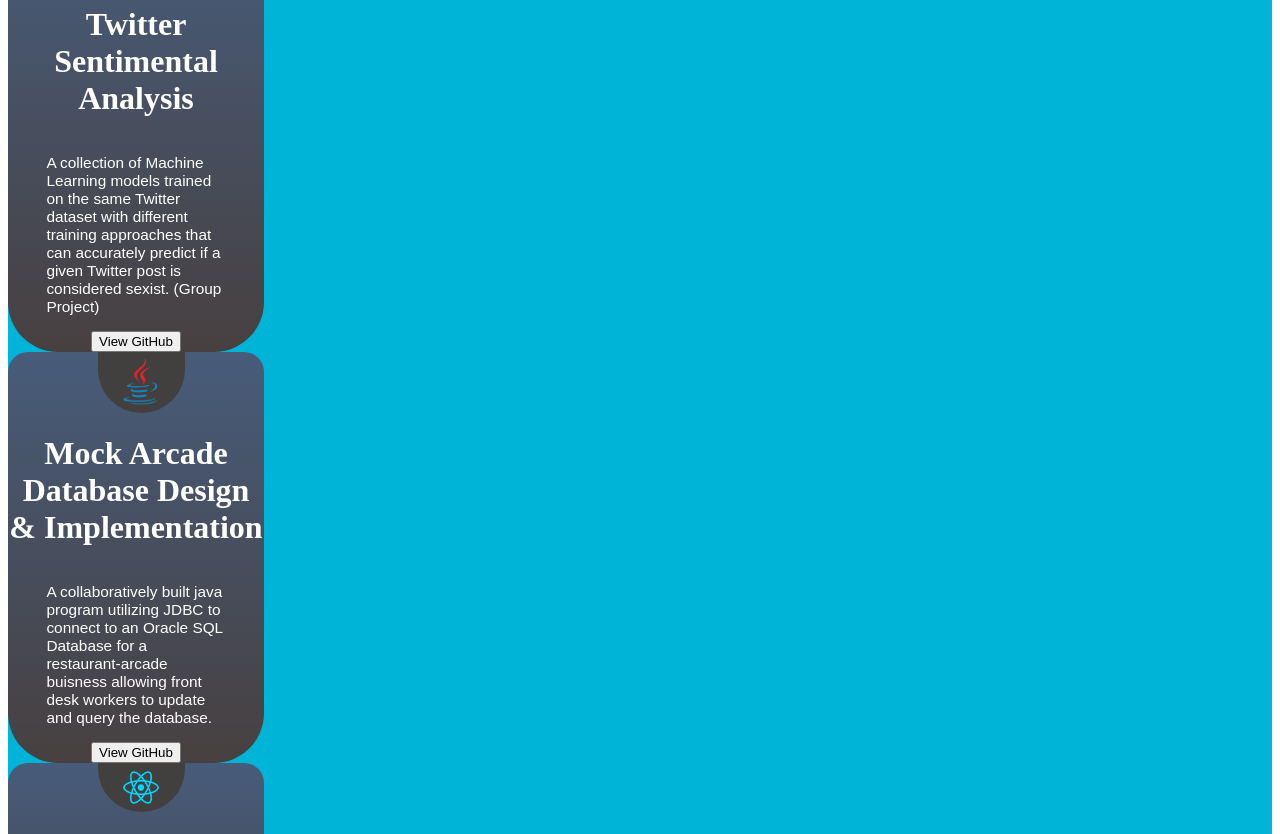
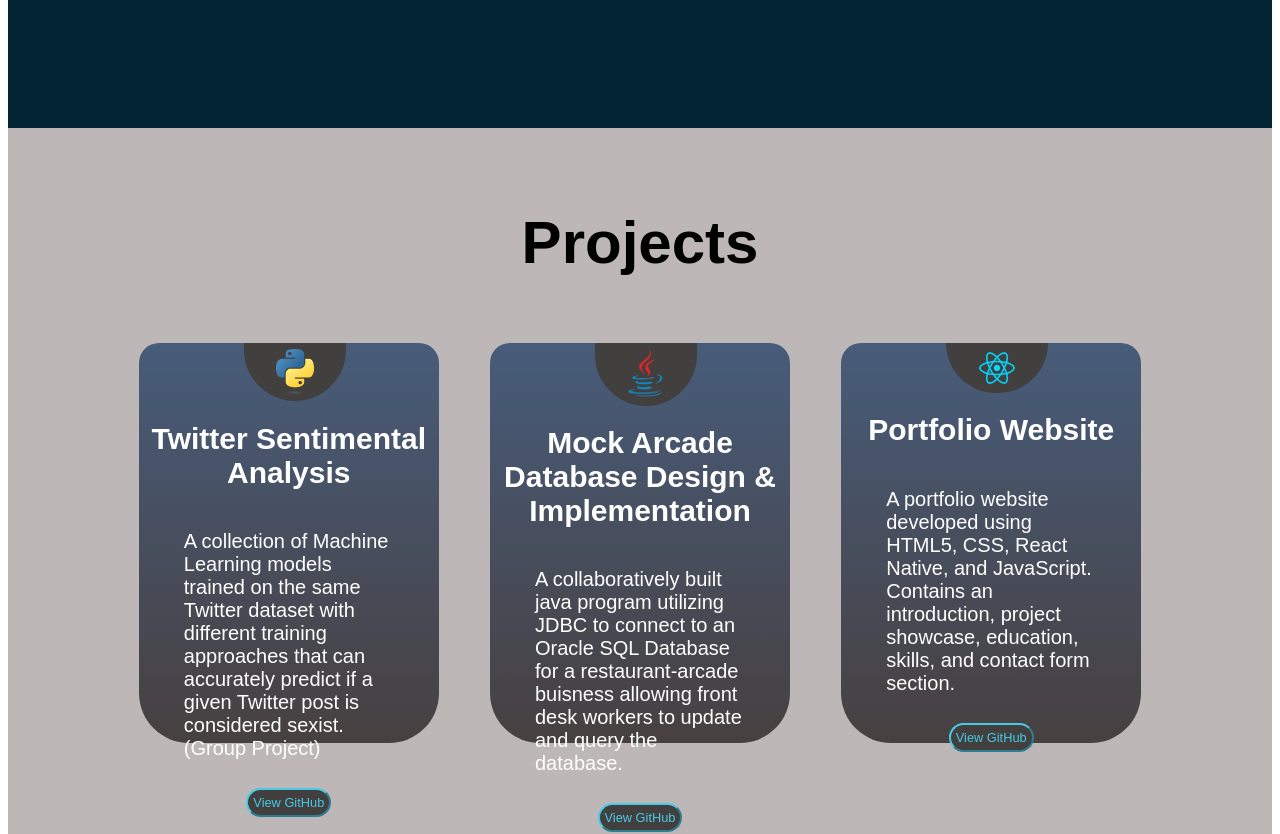
Before and after one commit to Jeziel-BG/PortfolioV2, a React (Create React App) app in the folder portfolio-site/: page / in a window 1280 px wide. Shown: the part 720-1554 px from the top of the page. Built offline with nearby package versions, Linux system fonts and the light colour scheme.

Commit message:
Base of Projects finished

```diff
--- a/portfolio-site/src/Components/Introduction/Introduction.css
+++ b/portfolio-site/src/Components/Introduction/Introduction.css
@@ -2,7 +2,7 @@
     display: flex;
     justify-content: center;
     background-color: #022333;
-    height: 80vh;
+    height: 100vh;
     position: relative;
     animation: animate 7s;
 
@@ -13,7 +13,7 @@
     justify-content: center;
     color: #E7ECEF;
     position: absolute;
-    top: 20%;
+    top: 30%;
 
 }
 
--- a/portfolio-site/src/Components/Introduction/Introduction.jsx
+++ b/portfolio-site/src/Components/Introduction/Introduction.jsx
@@ -9,7 +9,7 @@
                         <span>Hi, I'm Jeziel Banos Gonzalez</span>
                     </h1>
                     <h1 id='Bottom-Header'>
-                        <span>Full-Stack Developer</span>
+                        <span id='Typewriter'>Full-Stack Developer</span>
                     </h1>
 
                     <div id='Description'>
--- a/portfolio-site/src/Components/Projects/Projects.css
+++ b/portfolio-site/src/Components/Projects/Projects.css
@@ -1,25 +1,65 @@
 #Projects-Main{
-    background-color: #00B4D8;
+    background-color: rgb(190, 183, 183);
+    padding-bottom: 10vh;
 }
+
+#Section-Header{
+    font-family: "Source Sans Pro", sans-serif;
+    font-weight: bold;
+    font-size: clamp(30px, 1vw, 5vw);
+    text-align: center;
+}
+
+#Section-Header > h1{
+    padding-top: 10vh;
+}
+
+#Grid{
+    display: flex;
+    justify-content: center;
+}
+
+
 
 .project-folder{
     background: linear-gradient(to bottom, #475c7a, #474040);
     color: white;
-    width: clamp(10vw,20vw,20vw);
+    width: clamp(300px,20vw,20vw);
+    height: clamp(300px,50vh,50vh);
     border-radius: 50px;
     justify-content: center;
     text-align: center;
     border-top-left-radius: 20px;
     border-top-right-radius: 20px;
+    margin: 2vw;
+    position: relative;
+    transition: transform 1s,
+    background 1s ease;
 }
 
-p{
+.project-folder:hover{
+    transform: scale(1.15);
+    background: linear-gradient(to bottom, rgb(112, 186, 231), rgb(121, 142, 219));
+    box-shadow: 0px 10px 10px 2px #a0e1d9;
+}
+
+
+.project-title{
+    font-family:"Source Sans Pro", sans-serif;
+    font-weight: bold;
+    font-size: clamp(30px, 1.5vw, 5vw);
+}
+
+.project-description{
     text-align: left;
+    font-size: clamp(20px, 1vw, 1.5vw);
+    font-family: "Source Sans Pro", sans-serif;
 }
 
 #description{
     justify-content: center;
     display: flex;
+    margin-bottom: 3vh;
 }
 
 .icon{
@@ -42,3 +82,25 @@
 .icon-image{
     width: clamp(1vw,3vw,3vw);
 }
+
+
+.project-button{
+    font-family: "Source Sans Pro", sans-serif;
+    background-color:#423f3f;
+    font-size: clamp(0.5vw, 1vw, 1vw);
+    border-color: #48CAE4;
+    color: #48CAE4;
+    padding: 5px;
+    border-radius: 15px;
+    transition: 0.5s;
+    position: relative;
+    bottom: 2vh;
+}
+
+.project-button:hover{
+
+    background-color: #48CAE4;
+    color: black;
+    box-shadow: 0px 0px 10px 2px #a0e1d9;
+
+}
--- a/portfolio-site/src/Components/Projects/Projects.jsx
+++ b/portfolio-site/src/Components/Projects/Projects.jsx
@@ -3,6 +3,9 @@
 export function Projects(){
     return(
         <div id="Projects-Main">
+            <div id="Section-Header">
+                <h1>Projects</h1>
+            </div>
             <div id="Grid">
 
                 <div className="project-folder">
@@ -21,6 +24,8 @@
                     <button className="project-button" onClick={() => window.open('https://github.com/Jeziel-BG/Sentiment_Analysis', "_blank")}>View GitHub</button>
                 </div>
 
+
+
                 <div className="project-folder">
                     <div className="icon">
                         <img className="icon-image" src="/images/java-logo.png"></img>
@@ -36,6 +41,8 @@
                     <button className="project-button" onClick={() => window.open('https://github.com/Jeziel-BG/Mock-Pizzeria-DBMS', "_blank")}>View GitHub</button>
                 </div>
 
+
+
                 <div className="project-folder">
                     <div className="icon">
                         <img className="icon-image" src="/images/react-logo.png"></img>
@@ -43,8 +50,8 @@
                     <h1 className="project-title">Portfolio Website</h1>
                     <div id="description">
                         <p className="project-description">
-                            A portfolio website made using React that introduces who I am and the
-                            projects that I've worked on.
+                            A portfolio website developed using HTML5, CSS, React Native, and JavaScript.
+                            Contains an introduction, project showcase, education, skills, and contact form section.
                         </p>
                     </div>
                     <button className="project-button" onClick={() => window.open('https://github.com/Jeziel-BG/portfolio', "_blank")}>View GitHub</button>
```
